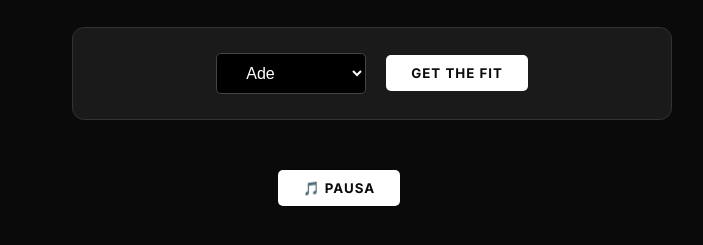
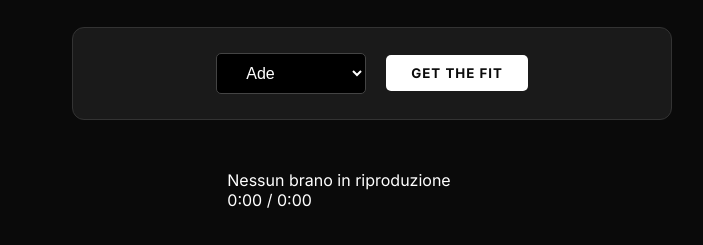
Before and after one commit to BankrisShy/Api-prjct, a plain HTML site: page index.html in a window 1280 px wide. Shown: the part 157-402 px from the top of the page, without its empty margins (301-1004 px from the left). Drawn offline with Linux system fonts and the light colour scheme.

Commit message:
Add mini player for music controls
Added a mini player section for music playback.

```diff
--- a/index.html
+++ b/index.html
@@ -49,7 +49,13 @@
     </div>
 
     <script src="script.js"></script>
-    <button id="musicBtn" onclick="toggleMusic()">🎵 Pausa</button>
     <audio id="bgMusic" style="display:none;"></audio>
+    <div id="mini-player">
+  <div class="player-track-title" id="playerTitle">Nessun brano in riproduzione</div>
+  <div class="player-progress-container">
+    <div class="player-progress-bar" id="playerProgress"></div>
+  </div>
+  <div class="player-time" id="playerTime">0:00 / 0:00</div>
+</div>
   </body>
 </html>
```
